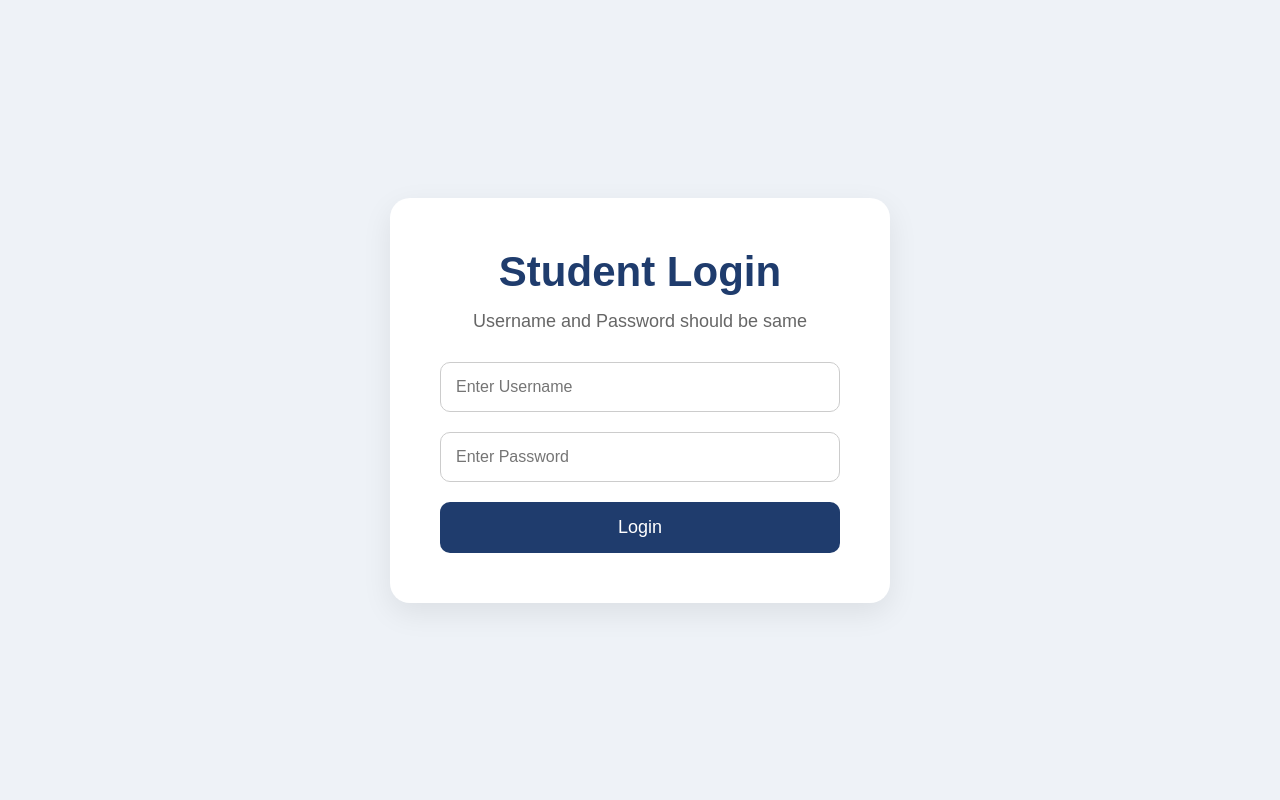
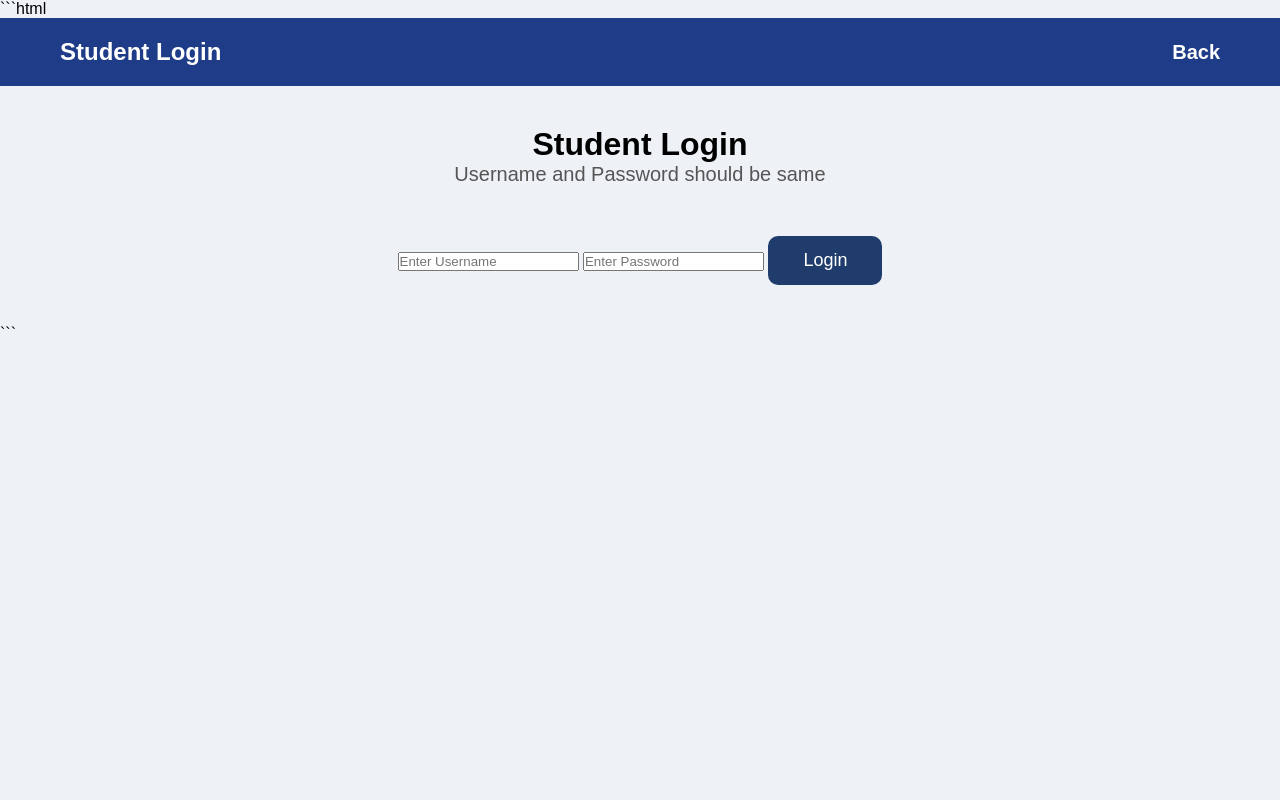
Before and after one commit to kandikondasaisamskruthi-netizen/Hostel_Project, a Flask app: page /student_login in a window 1280 px wide. Run offline with Flask 3, Linux system fonts and the light colour scheme.

Commit message:
Update Student_login.html

````diff
--- a/templates/Student_login.html
+++ b/templates/Student_login.html
@@ -1,17 +1,31 @@
-<link rel="stylesheet" href="/static/style.css">
+```html
+<!-- Student_login.html -->
 
-<div class="login-page">
+<!DOCTYPE html>
+<html>
+<head>
+    <title>Student Login</title>
+    <link rel="stylesheet" href="{{ url_for('static', filename='Style.css') }}">
+</head>
+<body>
 
-    <div class="login-box">
+<div class="navbar">
+    <h2>Student Login</h2>
+    <a href="/" class="logout-btn">Back</a>
+</div>
+
+<div class="dashboard-page">
+
+    <div class="form-box">
 
         <h1>Student Login</h1>
         <p>Username and Password should be same</p>
 
-        <form method="POST">
+        <form method="POST" class="login-form">
 
             <input
                 type="text"
-                name="username"
+                name="roll_no"
                 placeholder="Enter Username"
                 required
             >
@@ -32,3 +46,7 @@
     </div>
 
 </div>
+
+</body>
+</html>
+```
````
